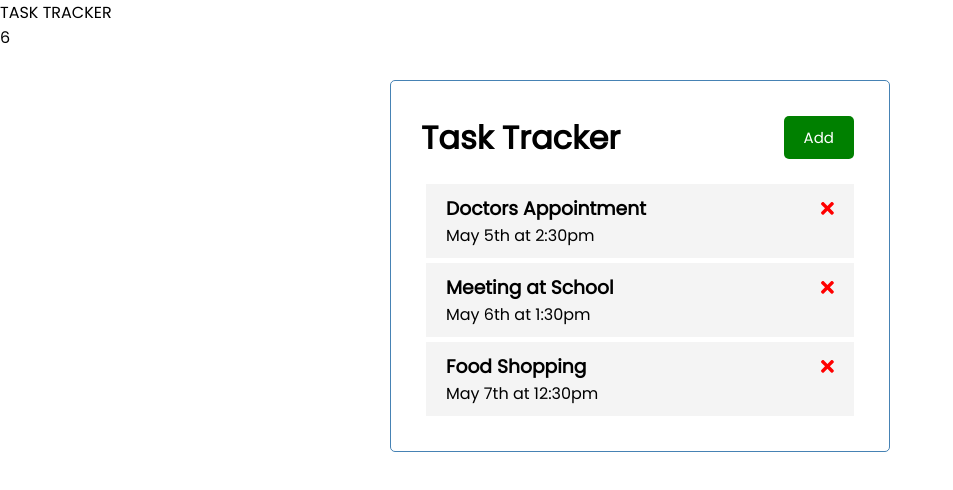
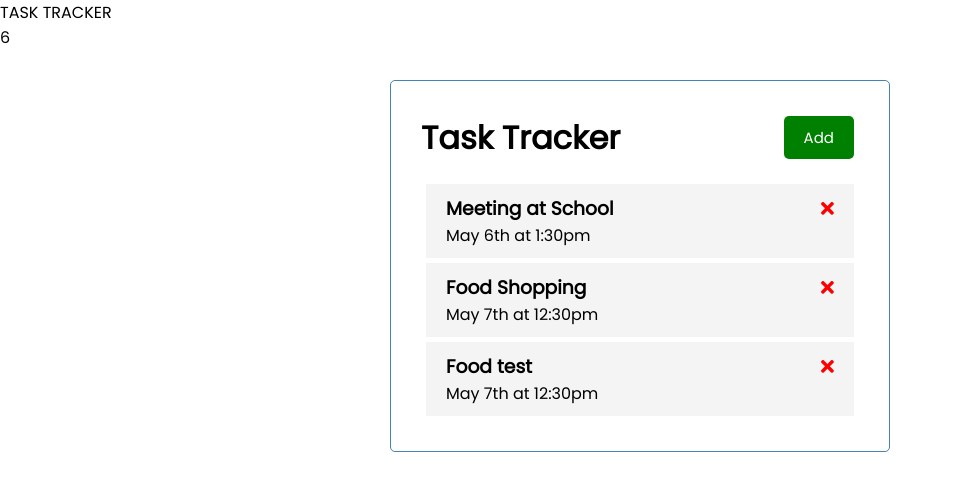
Before and after one commit to secretMoi/angular-crash, an Angular app: page / in a window 1280 px wide. Shown: the top 490 px of the page, without its empty margins (0-953 px from the left). Built offline with nearby package versions, Linux system fonts and the light colour scheme; data requests are answered from the project's data file.

Commit message:
Add remove task

```diff
--- a/db.json
+++ b/db.json
@@ -1,11 +1,5 @@
 {
   "tasks": [
-        {
-            "id": 1,
-            "text": "Doctors Appointment",
-            "day": "May 5th at 2:30pm",
-            "reminder": true
-          },
     {
       "id": 2,
       "text": "Meeting at School",
@@ -17,6 +11,12 @@
       "text": "Food Shopping",
       "day": "May 7th at 12:30pm",
       "reminder": false
+    },
+    {
+      "id": 4,
+      "text": "Food test",
+      "day": "May 7th at 12:30pm",
+      "reminder": false
     }
   ]
 }
--- a/src/app/components/task-item/task-item.component.html
+++ b/src/app/components/task-item/task-item.component.html
@@ -1,4 +1,7 @@
 <div class="task">
-    <h3>{{task.text}} <fa-icon [ngStyle]="{'color': 'red'}" [icon]="faTimes"></fa-icon></h3>
+    <h3>{{task.text}}
+        <fa-icon (click)="onDelete(task)"
+        [ngStyle]="{'color': 'red'}"
+         [icon]="faTimes"></fa-icon></h3>
     <p>{{task.day}}</p>
 </div>
--- a/src/app/components/task-item/task-item.component.ts
+++ b/src/app/components/task-item/task-item.component.ts
@@ -1,4 +1,4 @@
-import { Component, OnInit, Input } from '@angular/core';
+import { Component, OnInit, Input, Output, EventEmitter } from '@angular/core';
 import { Task } from 'src/app/Task';
 import { faTimes } from '@fortawesome/free-solid-svg-icons';
 
@@ -12,9 +12,15 @@
   task!: Task;
   faTimes = faTimes;
 
+  @Output() onDeleteTask: EventEmitter<Task> = new EventEmitter();
+
   constructor() { }
 
   ngOnInit(): void {
   }
 
+  onDelete(task: Task){
+    this.onDeleteTask.emit(task);
+  }
+
 }
--- a/src/app/components/tasks/tasks.component.html
+++ b/src/app/components/tasks/tasks.component.html
@@ -1,3 +1,7 @@
-<app-task-item *ngFor="let task of tasks" [task]="task">
+<app-task-item
+    *ngFor="let task of tasks"
+    [task]="task"
+    (onDeleteTask)="deleteTask(task)"
+>
 
 </app-task-item>
--- a/src/app/components/tasks/tasks.component.ts
+++ b/src/app/components/tasks/tasks.component.ts
@@ -16,4 +16,10 @@
     this.taskService.getTasks().subscribe((tasks) => this.tasks = tasks);
   }
 
+  deleteTask(task: Task){
+    this.taskService.deleteTask(task).subscribe(
+      () => this.tasks = this.tasks.filter(
+        t => t.id !== task.id
+    ));
+  }
 }
--- a/src/app/services/task.service.ts
+++ b/src/app/services/task.service.ts
@@ -1,6 +1,6 @@
 import { Injectable } from '@angular/core';
 import {HttpClient, HttpHeaders} from '@angular/common/http';
-import {Observable, of} from 'rxjs';
+import {Observable} from 'rxjs';
 import { Task } from 'src/app/Task';
 
 
@@ -15,4 +15,9 @@
   getTasks(): Observable<Task[]> {
     return this.http.get<Task[]>(this.apiUrl);
   }
+
+  deleteTask(task: Task) : Observable<Task> {
+    const url = `${this.apiUrl}/${task.id}`;
+    return this.http.delete<Task>(url);
+  }
 }
```
Lines whose indentation alone changed are shown as unchanged.
